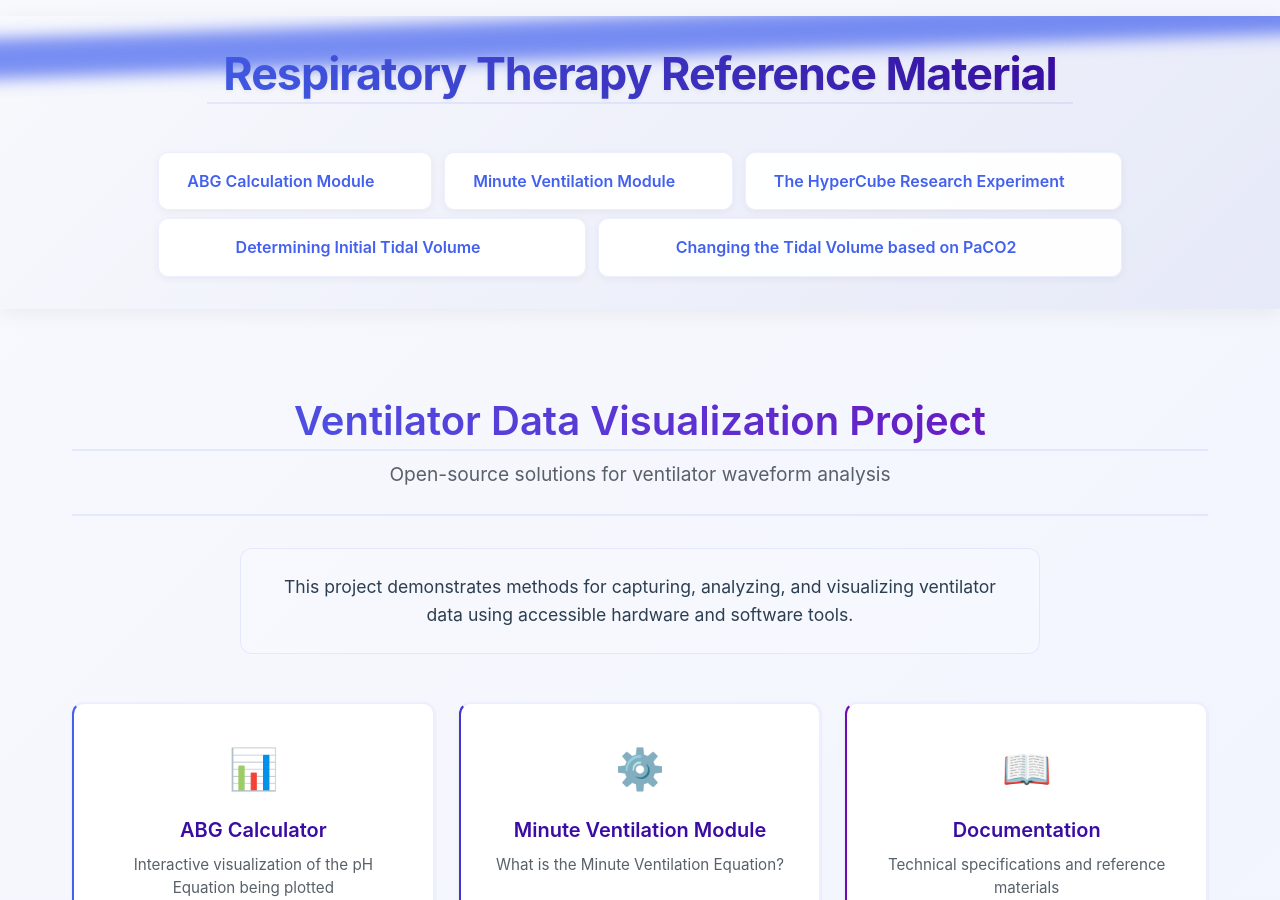
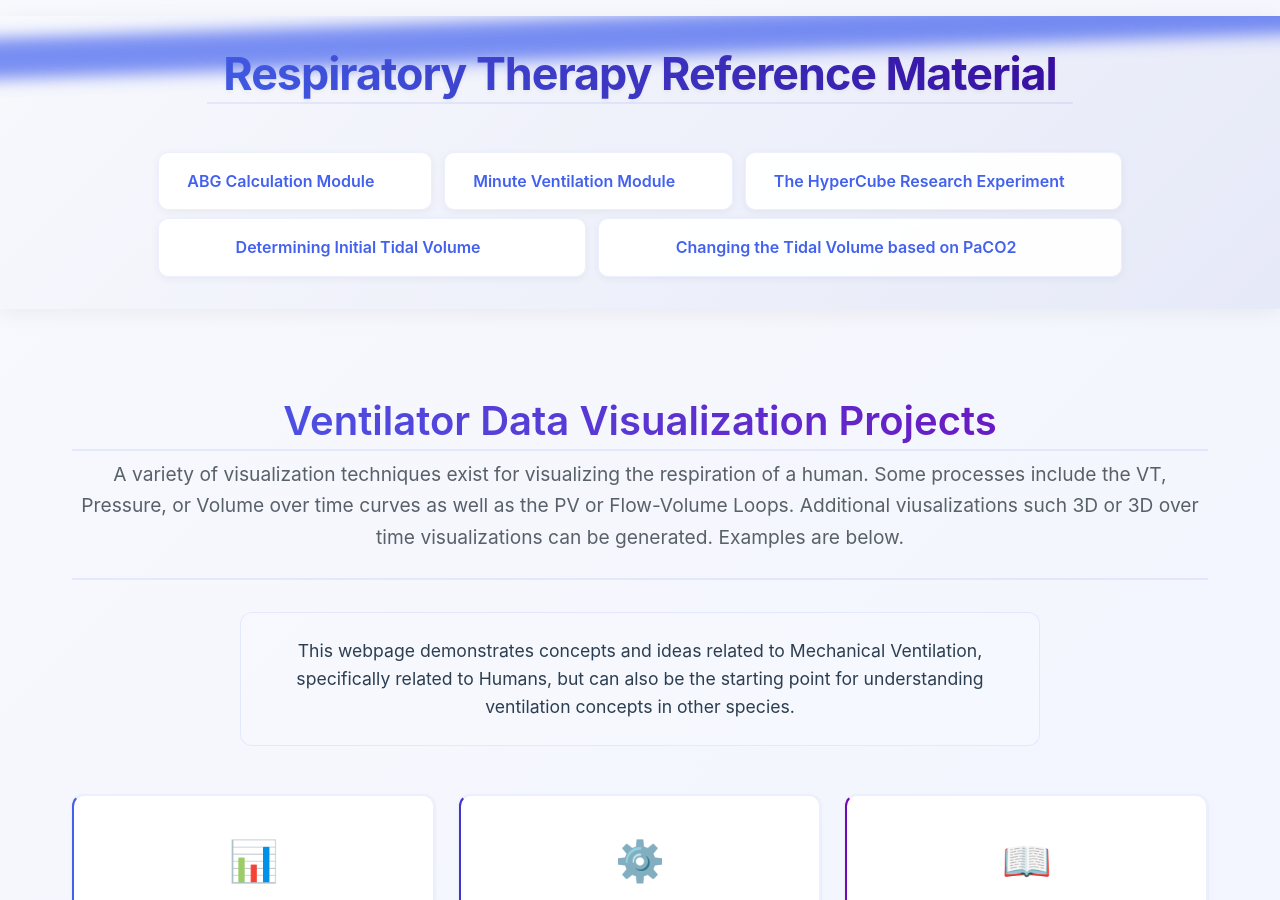
Before and after one commit to ZBZFirst/info, a Jekyll site: the page built from index.md, in a window 1280 px wide and 900 px high. Built offline with Jekyll 4.4.1, drawn with Linux system fonts in a browser that asks for light colours.

Commit message:
Revise project title and description for accuracy
Updated project description and subtitle for clarity.

```diff
--- a/index.md
+++ b/index.md
@@ -1,19 +1,19 @@
 ---
 layout: default
 title: Ventilator Data Project
-description: Open-source ventilator waveform analysis and visualization
+description: Open-source Mechanical Ventilation and Oxygenation Information
 ---
 
 <link rel="stylesheet" href="/info/_css/dashboard.css">
 
 <div class="landing-grid-container">
   <header class="grid-header">
-    <h1>Ventilator Data Visualization Project</h1>
-    <p class="subtitle">Open-source solutions for ventilator waveform analysis</p>
+    <h1>Ventilator Data Visualization Projects</h1>
+    <p class="subtitle">A variety of visualization techniques exist for visualizing the respiration of a human. Some processes include the VT, Pressure, or Volume over time curves as well as the PV or Flow-Volume Loops. Additional viusalizations such 3D or 3D over time visualizations can be generated. Examples are below.</p>
   </header>
 
   <div class="grid-intro">
-    <p>This project demonstrates methods for capturing, analyzing, and visualizing ventilator data using accessible hardware and software tools.</p>
+    <p>This webpage demonstrates concepts and ideas related to Mechanical Ventilation, specifically related to Humans, but can also be the starting point for understanding ventilation concepts in other species.</p>
   </div>
 
   <div class="grid-3x3">
```
